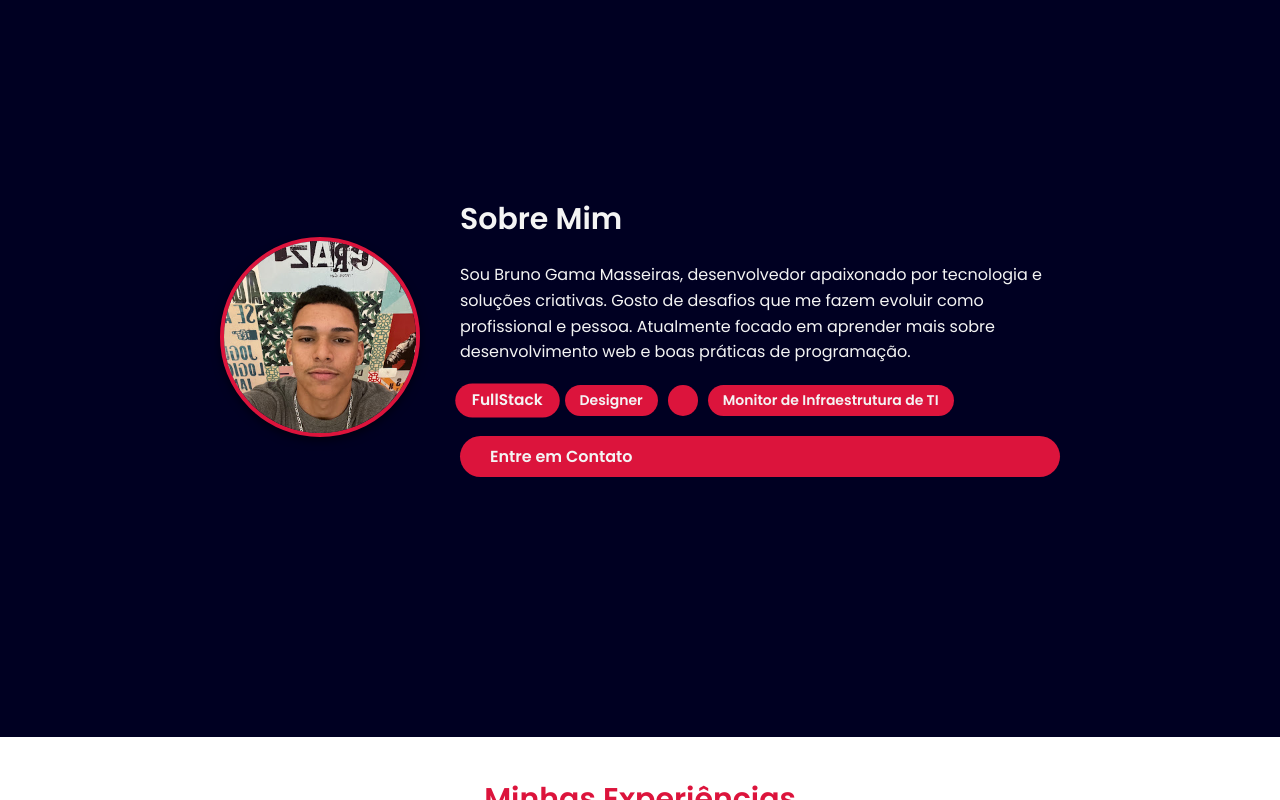
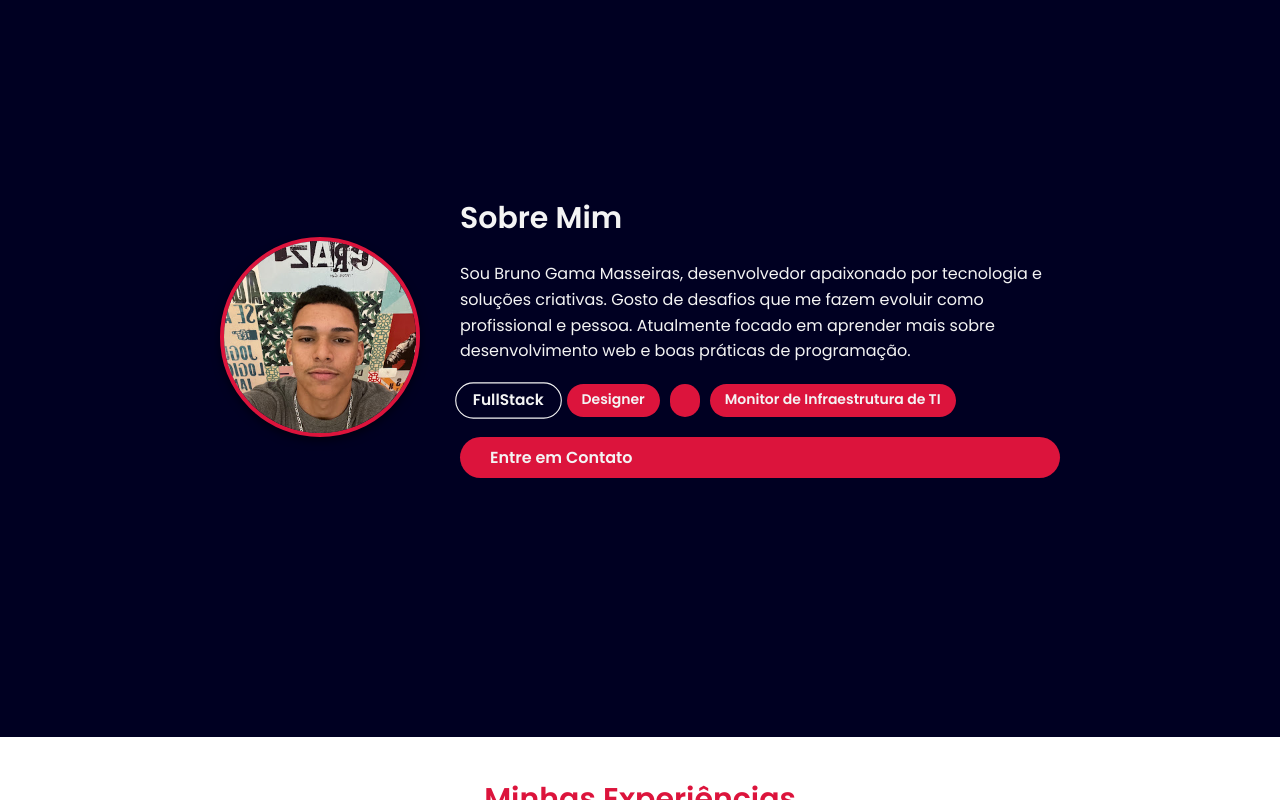
Before and after one commit to Gamabg/PortifolioBGM, a plain HTML site: page index.html in a window 1280 px wide. In both pictures the pointer is over the element "FullStack". Shown: the part 863-1663 px from the top of the page. Drawn offline with Linux system fonts and the light colour scheme.

Commit message:
Botões Section 1 edited

```diff
--- a/CSS/style.css
+++ b/CSS/style.css
@@ -168,6 +168,12 @@ a:hover {
   font-weight: bold;
   font-size: 1.4rem;
   transition: transform 0.3s;
+
+  &:hover {
+    background-color: transparent;
+    border: 1px solid var(--color--light);
+    transition: .5s;
+  }
 }
 
 .skills span:hover {
```
Also changed, not shown: index.html (+1 -1 lines).
